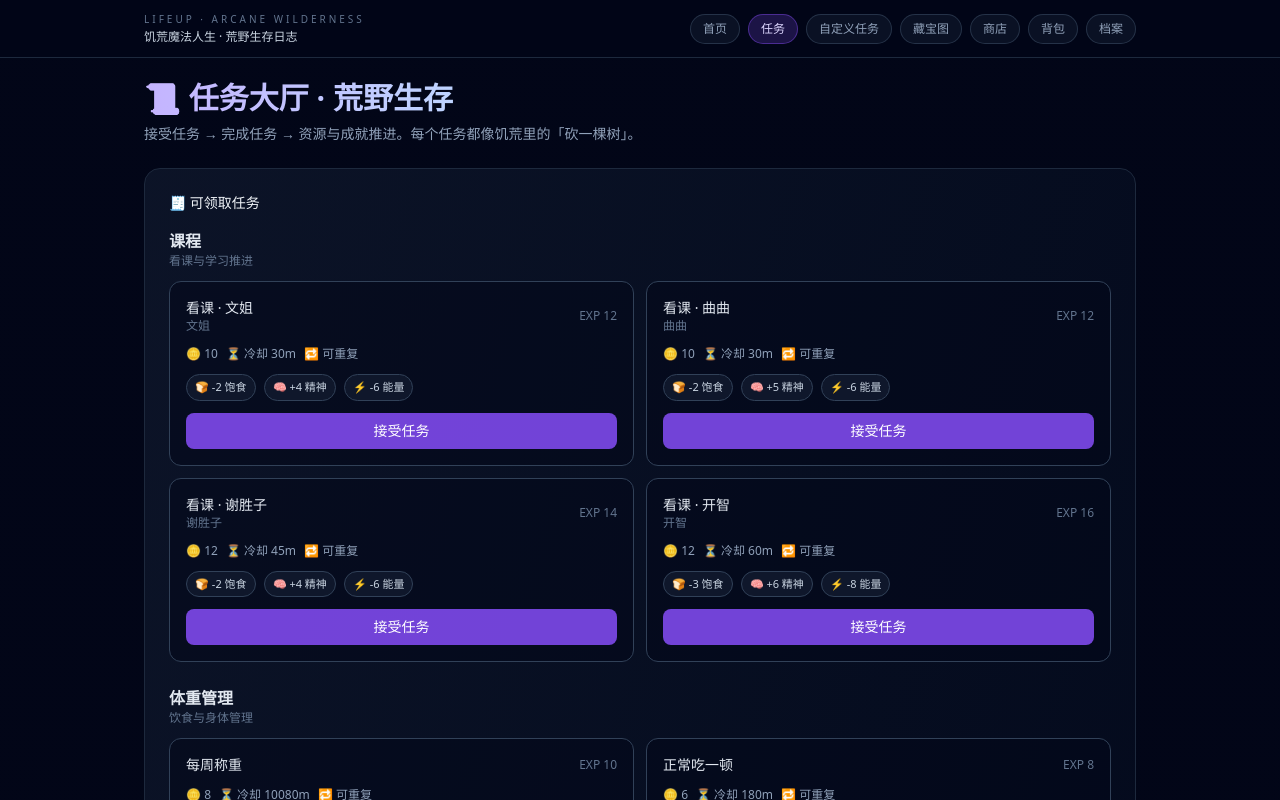
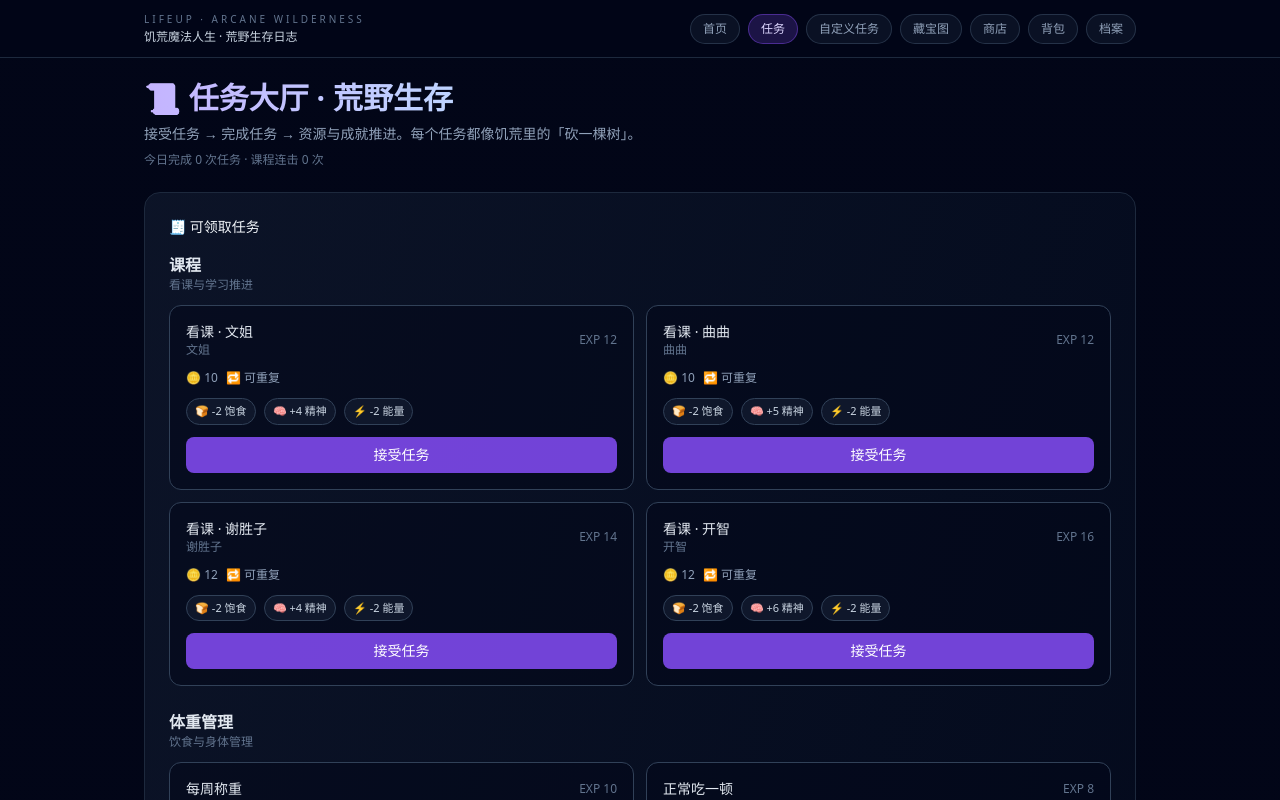
Before and after one commit to sun459876829/lifeup, a Next.js app: page /tasks in a window 1280 px wide. Shown: the top 800 px of the page. Built offline with nearby package versions, Linux system fonts and the light colour scheme.

Commit message:
feat: refactor world state rewards

```diff
--- a/src/app/gameConfig/taskRewards.js
+++ b/src/app/gameConfig/taskRewards.js
@@ -9,7 +9,9 @@ const SIZE_LOOKUP = TASK_SIZE_OPTIONS.reduce((acc, item) => {
   return acc;
 }, {});
 
-export function computeRewardsForTask({ size, difficulty }) {
+const GROWTH_CATEGORIES = new Set(["course", "english", "life", "future", "weight", "photo", "other"]);
+
+export function computeRewardsForTask({ size, difficulty, category, isUserCreated }) {
   if (!size || !difficulty) {
     return {
       exp: 0,
@@ -22,9 +24,29 @@ export function computeRewardsForTask({ size, difficulty }) {
   const difficultyValue = Math.min(5, Math.max(1, Number(difficulty)));
   const difficultyBoost = difficultyValue - 1;
 
+  const normalizedCategory = category || "other";
+  const isNightclub = normalizedCategory === "nightclub";
+  const isGrowth = GROWTH_CATEGORIES.has(normalizedCategory);
+
+  const expMultiplier = isNightclub ? 1.6 : 1;
+  const coinsMultiplier = isNightclub ? 1.8 : 1;
+  const userBonus = isUserCreated ? 1 : 0;
+
+  const exp = Math.round((base.baseExp + difficultyBoost * 3 + userBonus) * expMultiplier);
+  const coinsReward = Math.round((base.baseCoins + difficultyBoost * 2 + userBonus) * coinsMultiplier);
+  const sanity = base.baseSanity + difficultyBoost + (isGrowth ? 1 : 0);
+
+  const energyPenalty = isNightclub ? -(8 + difficultyBoost * 2) : Math.min(-1, -(difficultyValue >= 4 ? 2 : 1));
+  const hungerPenalty = isNightclub ? -(4 + difficultyBoost) : 0;
+
   return {
-    exp: Math.round(base.baseExp + difficultyBoost * 3),
-    coinsReward: Math.round(base.baseCoins + difficultyBoost * 2),
-    effect: { sanity: base.baseSanity + difficultyBoost },
+    exp,
+    coinsReward,
+    effect: {
+      sanity,
+      energy: energyPenalty,
+      hunger: hungerPenalty,
+      health: 0,
+    },
   };
 }
--- a/src/app/tasks/page.js
+++ b/src/app/tasks/page.js
@@ -4,17 +4,33 @@ import { useMemo, useState } from "react";
 import { useWorld } from "../worldState";
 import { TASK_CATEGORIES, TASK_TEMPLATES } from "../gameConfig/tasksConfig";
 
-function formatEffect(effect = {}) {
+const GROWTH_CATEGORIES = new Set(["course", "english", "life", "future", "weight", "photo", "other"]);
+
+function normalizeEffect(category, effect = {}) {
+  if (category === "nightclub") return effect;
+  if (GROWTH_CATEGORIES.has(category)) {
+    return {
+      hunger: Math.max(effect.hunger || 0, -2),
+      sanity: Math.max(effect.sanity || 0, 0),
+      health: Math.max(effect.health || 0, 0),
+      energy: Math.max(effect.energy || 0, -2),
+    };
+  }
+  return effect;
+}
+
+function formatEffect(category, effect = {}) {
+  const normalized = normalizeEffect(category, effect);
   const labels = [];
-  if (effect.hunger) labels.push(`🍞 ${effect.hunger > 0 ? "+" : ""}${effect.hunger} 饱食`);
-  if (effect.sanity) labels.push(`🧠 ${effect.sanity > 0 ? "+" : ""}${effect.sanity} 精神`);
-  if (effect.health) labels.push(`❤️ ${effect.health > 0 ? "+" : ""}${effect.health} 生命`);
-  if (effect.energy) labels.push(`⚡ ${effect.energy > 0 ? "+" : ""}${effect.energy} 能量`);
+  if (normalized.hunger) labels.push(`🍞 ${normalized.hunger > 0 ? "+" : ""}${normalized.hunger} 饱食`);
+  if (normalized.sanity) labels.push(`🧠 ${normalized.sanity > 0 ? "+" : ""}${normalized.sanity} 精神`);
+  if (normalized.health) labels.push(`❤️ ${normalized.health > 0 ? "+" : ""}${normalized.health} 生命`);
+  if (normalized.energy) labels.push(`⚡ ${normalized.energy > 0 ? "+" : ""}${normalized.energy} 能量`);
   return labels;
 }
 
 export default function TasksPage() {
-  const { hydrated, tasks, stats, achievements, registerTask, completeTask } = useWorld();
+  const { hydrated, tasks, stats, achievements, registerTask, completeTask, burst } = useWorld();
   const [message, setMessage] = useState("");
 
   const groupedTemplates = useMemo(() => {
@@ -44,7 +60,11 @@ export default function TasksPage() {
       setTimeout(() => setMessage(""), 3000);
       return;
     }
-    setMessage(`✨ 完成任务，获得 ${result.rewardCoins}🪙 + ${result.rewardExp} EXP`);
+    const bonusNote =
+      result.bonusExp || result.bonusSanity
+        ? `（连击奖励 +${result.bonusExp} EXP · 🧠 +${result.bonusSanity}）`
+        : "";
+    setMessage(`✨ 完成任务，获得 ${result.rewardCoins}🪙 + ${result.rewardExp} EXP ${bonusNote}`);
     setTimeout(() => setMessage(""), 3000);
   }
 
@@ -61,12 +81,6 @@ export default function TasksPage() {
     }
 
     return true;
-  }
-
-  function cooldownLeft(task) {
-    if (!task.cooldownMinutes || !task.lastCompletedAt) return 0;
-    const remaining = task.lastCompletedAt + task.cooldownMinutes * 60 * 1000 - Date.now();
-    return Math.max(0, remaining);
   }
 
   if (!hydrated) {
@@ -94,6 +108,9 @@ export default function TasksPage() {
         <p className="text-sm text-slate-400">
           接受任务 → 完成任务 → 资源与成就推进。每个任务都像饥荒里的「砍一棵树」。
         </p>
+        <div className="text-xs text-slate-500">
+          今日完成 {burst?.total || 0} 次任务 · 课程连击 {burst?.byCategory?.course || 0} 次
+        </div>
       </header>
 
       {message && (
@@ -115,7 +132,7 @@ export default function TasksPage() {
               </div>
               <div className="grid grid-cols-1 md:grid-cols-2 gap-3">
                 {(groupedTemplates[category.key] || []).map((template) => {
-                  const effects = formatEffect(template.effect);
+                  const effects = formatEffect(template.category, template.effect);
                   const canTake = canAccept(template);
                   return (
                     <div
@@ -137,9 +154,6 @@ export default function TasksPage() {
                       </div>
                       <div className="flex flex-wrap gap-2 text-xs text-slate-400">
                         <span>🪙 {template.coinsReward}</span>
-                        {template.cooldownMinutes && (
-                          <span>⏳ 冷却 {template.cooldownMinutes}m</span>
-                        )}
                         {template.isRepeatable && <span>🔁 可重复</span>}
                       </div>
                       {effects.length > 0 && (
@@ -181,9 +195,8 @@ export default function TasksPage() {
         ) : (
           <div className="space-y-3">
             {todoTasks.map((task) => {
-              const effects = formatEffect(task.effect);
-              const remaining = cooldownLeft(task);
-              const canComplete = remaining === 0;
+              const effects = formatEffect(task.category, task.effect);
+              const canComplete = true;
               return (
                 <div key={task.id} className="rounded-xl border border-slate-700 bg-slate-950/50 p-4">
                   <div className="flex items-center justify-between">
@@ -218,7 +231,7 @@ export default function TasksPage() {
                           : "bg-slate-800 text-slate-500 cursor-not-allowed"
                       }`}
                     >
-                      {canComplete ? "完成" : "冷却中"}
+                      完成
                     </button>
                   </div>
                 </div>
--- a/src/app/worldState.js
+++ b/src/app/worldState.js
@@ -20,7 +20,14 @@ const DEFAULT_WORLD = {
   randomEvent: null,
 };
 
+const DEFAULT_BURST = {
+  day: 1,
+  total: 0,
+  byCategory: {},
+};
+
 const HISTORY_LIMIT = 200;
+const GROWTH_CATEGORIES = new Set(["course", "english", "life", "future", "weight", "photo", "other"]);
 
 function newId() {
   if (typeof crypto !== "undefined" && crypto.randomUUID) {
@@ -40,6 +47,17 @@ function clampStats(stats) {
     health: clampStat(stats.health),
     energy: clampStat(stats.energy),
   };
+}
+
+function ensureBurstForDay(burst, day) {
+  if (!burst || burst.day !== day) {
+    return {
+      day,
+      total: 0,
+      byCategory: {},
+    };
+  }
+  return burst;
 }
 
 function initializeAchievements(existing = []) {
@@ -68,6 +86,7 @@ function createDefaultState() {
     treasureMaps: [],
     claims: [],
     achievements: initializeAchievements(),
+    burst: { ...DEFAULT_BURST },
     history: [],
   };
 }
@@ -194,11 +213,12 @@ function loadState() {
     const stored = localStorage.getItem(STORAGE_KEY);
     if (stored) {
       const parsed = JSON.parse(stored);
+      const world = { ...DEFAULT_WORLD, ...(parsed.world || {}) };
       return {
         ...createDefaultState(),
         ...parsed,
         stats: { ...DEFAULT_STATS, ...(parsed.stats || {}) },
-        world: { ...DEFAULT_WORLD, ...(parsed.world || {}) },
+        world,
         currency: { coins: parsed.currency?.coins ?? 0 },
         tasks: Array.isArray(parsed.tasks) ? parsed.tasks : [],
         completedTasks: Array.isArray(parsed.completedTasks) ? parsed.completedTasks : [],
@@ -207,6 +227,7 @@ function loadState() {
           : [],
         claims: Array.isArray(parsed.claims) ? parsed.claims : [],
         achievements: initializeAchievements(parsed.achievements),
+        burst: ensureBurstForDay(parsed.burst, world.day),
         history: Array.isArray(parsed.history) ? parsed.history : [],
       };
     }
@@ -253,6 +274,40 @@ function calculateRewardModifier(randomEvent, taskCategory) {
         expBonus: expBonus ?? 0,
       }
     : { expMultiplier: 1, coinMultiplier: 1, expBonus: 0 };
+}
+
+function normalizeTaskEffect(task) {
+  const effect = task.effect || {};
+  const category = task.category || "other";
+  if (category === "nightclub") {
+    return {
+      hunger: effect.hunger || 0,
+      sanity: effect.sanity || 0,
+      health: effect.health || 0,
+      energy: effect.energy || 0,
+    };
+  }
+  if (GROWTH_CATEGORIES.has(category)) {
+    return {
+      hunger: Math.max(effect.hunger || 0, -2),
+      sanity: Math.max(effect.sanity || 0, 0),
+      health: Math.max(effect.health || 0, 0),
+      energy: Math.max(effect.energy || 0, -2),
+    };
+  }
+  return {
+    hunger: effect.hunger || 0,
+    sanity: effect.sanity || 0,
+    health: effect.health || 0,
+    energy: effect.energy || 0,
+  };
+}
+
+function getCourseBurstBonus(count) {
+  if (count === 3) return { bonusExp: 6, bonusSanity: 2 };
+  if (count === 5) return { bonusExp: 10, bonusSanity: 3 };
+  if (count === 10) return { bonusExp: 20, bonusSanity: 6 };
+  return { bonusExp: 0, bonusSanity: 0 };
 }
 
 function computeAchievementProgress(state, template) {
@@ -563,6 +618,7 @@ export function WorldProvider({ children }) {
           phase: nextPhase,
           randomEvent: nextEvent,
         },
+        burst: ensureBurstForDay(prev.burst, nextDay),
       };
 
       return recalculateAchievements(nextState);
@@ -642,13 +698,6 @@ export function WorldProvider({ children }) {
       return { ok: false, message: "任务已完成" };
     }
 
-    if (task.cooldownMinutes && task.lastCompletedAt) {
-      const nextAvailable = task.lastCompletedAt + task.cooldownMinutes * 60 * 1000;
-      if (Date.now() < nextAvailable) {
-        return { ok: false, message: "任务冷却中，稍后再试" };
-      }
-    }
-
     if (task.requirements) {
       const { energy, hunger, sanity, health } = task.requirements;
       if (energy && state.stats.energy < energy) {
@@ -673,13 +722,19 @@ export function WorldProvider({ children }) {
       }
     }
 
-    const baseState = pushHistoryEntry(state, `完成任务：${task.title}`, {
+    const normalizedBurst = ensureBurstForDay(state.burst, state.world.day);
+    const normalizedState = normalizedBurst === state.burst ? state : { ...state, burst: normalizedBurst };
+
+    const baseState = pushHistoryEntry(normalizedState, `完成任务：${task.title}`, {
       type: "task_complete",
       taskId,
     });
 
     const rewardModifier = calculateRewardModifier(baseState.world.randomEvent, task.category);
-    const rewardExp = Math.max(0, Math.round((task.exp || 0) * rewardModifier.expMultiplier) + rewardModifier.expBonus);
+    const baseRewardExp = Math.max(
+      0,
+      Math.round((task.exp || 0) * rewardModifier.expMultiplier) + rewardModifier.expBonus
+    );
     const rewardCoins = Math.max(0, Math.round((task.coinsReward || 0) * rewardModifier.coinMultiplier));
 
     const completedAt = Date.now();
@@ -701,12 +756,30 @@ export function WorldProvider({ children }) {
       };
     });
 
+    const taskEffect = normalizeTaskEffect(task);
+
+    const burstCategory = task.category || "other";
+    const currentBurst = ensureBurstForDay(baseState.burst, baseState.world.day);
+    const categoryCount = (currentBurst.byCategory?.[burstCategory] || 0) + 1;
+    const updatedBurst = {
+      day: baseState.world.day,
+      total: (currentBurst.total || 0) + 1,
+      byCategory: {
+        ...(currentBurst.byCategory || {}),
+        [burstCategory]: categoryCount,
+      },
+    };
+
+    const { bonusExp, bonusSanity } =
+      burstCategory === "course" ? getCourseBurstBonus(categoryCount) : { bonusExp: 0, bonusSanity: 0 };
+    const rewardExp = baseRewardExp + bonusExp;
+
     const updatedStats = clampStats({
       ...baseState.stats,
-      hunger: baseState.stats.hunger + (task.effect?.hunger || 0),
-      sanity: baseState.stats.sanity + (task.effect?.sanity || 0),
-      health: baseState.stats.health + (task.effect?.health || 0),
-      energy: baseState.stats.energy + (task.effect?.energy || 0),
+      hunger: baseState.stats.hunger + (taskEffect.hunger || 0),
+      sanity: baseState.stats.sanity + (taskEffect.sanity || 0) + bonusSanity,
+      health: baseState.stats.health + (taskEffect.health || 0),
+      energy: baseState.stats.energy + (taskEffect.energy || 0),
     });
 
     const completedEntry = {
@@ -731,6 +804,7 @@ export function WorldProvider({ children }) {
         ...baseState.currency,
         coins: baseState.currency.coins + rewardCoins,
       },
+      burst: updatedBurst,
     };
 
     nextState = progressTreasureMapsInternal(nextState, task);
@@ -743,6 +817,9 @@ export function WorldProvider({ children }) {
       ok: true,
       rewardExp,
       rewardCoins,
+      bonusExp,
+      bonusSanity,
+      burstCount: categoryCount,
     };
   }, [state]);
 
@@ -902,7 +979,7 @@ export function WorldProvider({ children }) {
     setState((prev) => pushHistoryEntry(prev, label, meta));
   }, [state]);
 
-  const undoLastHistory = useCallback(() => {
+  const undoLastAction = useCallback(() => {
     if (!state?.history?.length) return false;
     setState((prev) => {
       const [latest, ...rest] = prev.history || [];
@@ -915,13 +992,15 @@ export function WorldProvider({ children }) {
     return true;
   }, [state]);
 
-  const restoreHistoryEntry = useCallback((entryId) => {
+  const restoreFromHistory = useCallback((entryId) => {
     if (!state?.history?.length) return false;
-    const entry = state.history.find((item) => item.id === entryId);
+    const entryIndex = state.history.findIndex((item) => item.id === entryId);
+    if (entryIndex < 0) return false;
+    const entry = state.history[entryIndex];
     if (!entry?.snapshot) return false;
-    setState((prev) => ({
+    setState(() => ({
       ...deepClone(entry.snapshot),
-      history: prev.history || [],
+      history: state.history.slice(entryIndex),
     }));
     return true;
   }, [state]);
@@ -981,6 +1060,7 @@ export function WorldProvider({ children }) {
     treasureMaps: state?.treasureMaps || [],
     claims: state?.claims || [],
     achievements: state?.achievements || [],
+    burst: state?.burst || { ...DEFAULT_BURST },
     history: state?.history || [],
     changeStats,
     advancePhase,
@@ -994,8 +1074,8 @@ export function WorldProvider({ children }) {
     addClaim,
     useClaim,
     pushHistory,
-    undoLastHistory,
-    restoreHistoryEntry,
+    undoLastAction,
+    restoreFromHistory,
     unlockAchievement,
     updateAchievementProgress,
     removeTask,
@@ -1014,8 +1094,8 @@ export function WorldProvider({ children }) {
     addClaim,
     useClaim,
     pushHistory,
-    undoLastHistory,
-    restoreHistoryEntry,
+    undoLastAction,
+    restoreFromHistory,
     unlockAchievement,
     updateAchievementProgress,
     removeTask,
```
Also changed, not shown: src/app/custom-tasks/page.js (+16 -5 lines).
